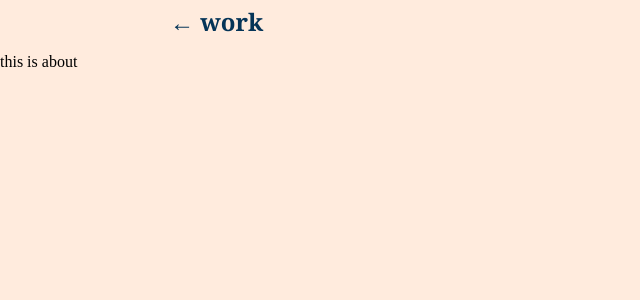
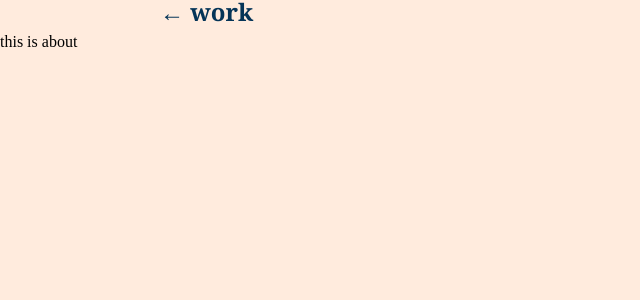
Before and after one commit to dmateobuitrago/portfolio, a Next.js app: page /about in a window 1280 px wide. Shown: the top 300 px of the page, without its empty margins (0-640 px from the left). Built offline with nearby package versions, Linux system fonts and the light colour scheme; a web font is replaced by a local one.

Commit message:
fix mas width of layout

```diff
--- a/components/atoms/GridBlock.js
+++ b/components/atoms/GridBlock.js
@@ -41,6 +41,11 @@ const Block = styled.div`
             width: ${100*props.colLarge/props.theme.grid + '%'};
         `}
     }
+    @media screen and (min-width: ${props => props.theme.minBreakPoints.xlarge}){
+        ${props => props.colXlarge && `
+            width: ${100*props.colXlarge/props.theme.grid + '%'};
+        `}
+    }
 `;
 
 class GridBlock extends React.Component {
@@ -51,6 +56,7 @@ class GridBlock extends React.Component {
                     colSmall={this.props.colSmall}
                     colMedium={this.props.colMedium}
                     colLarge={this.props.colLarge}
+                    colXlarge={this.props.colXlarge}
                     padding={this.props.padding}
                     pt={this.props.pt}
                     pr={this.props.pr}
--- a/components/layout/Header.js
+++ b/components/layout/Header.js
@@ -7,6 +7,7 @@ import GridContainer from "../atoms/GridContainer";
 import Divider from "../atoms/Divider";
 import { data } from "../../static/data/data.js";
 import styled from 'styled-components';
+import OneBigColumn from "./OneBigColumn";
 
 const Anchor = styled.a`
   text-decoration: none;
@@ -59,9 +60,7 @@ class Header extends React.Component {
 
   render() {
     return (
-      <GridContainer>
-        <GridBlock col="0" colMedium="1" />
-        <GridBlock col="8" colMedium="6" padding>
+      <OneBigColumn>
           {this.props.isHome ? <Divider /> : ""}
           <div>
             <Typography type="subtitle" bold dark>
@@ -72,9 +71,7 @@ class Header extends React.Component {
           </div>
           {this.props.isHome ? this.renderInfo() : ""}
           {this.props.isHome ? <Divider /> : ""}
-        </GridBlock>
-        <GridBlock col="0" colMedium="1" />
-      </GridContainer>
+      </OneBigColumn>
     );
   }
 }
--- a/components/layout/OneBigColumn.js
+++ b/components/layout/OneBigColumn.js
@@ -8,6 +8,11 @@ const ReverseGridContainter = styled(GridContainer)`
     flex-direction: column-reverse;
   }
 `;
+
+const BigColum = styled(GridContainer)`
+  max-width: ${props => props.theme.maxBreakPoints.xLarge};
+  margin: 0 auto;
+`
 
 class OneBigColumn extends React.Component {
   renderContent(){
@@ -22,13 +27,13 @@ class OneBigColumn extends React.Component {
   }
   render() {
     return (
-      <GridContainer>
-        <GridBlock col="0" colMedium="1" />
-        <GridBlock col="8" colMedium="6">
+      <BigColum>
+        <GridBlock col="0" colMedium="1" colXlarge="0" />
+        <GridBlock col="8" colMedium="6" colXlarge="8">
           {this.renderContent()}
         </GridBlock>
-        <GridBlock col="0" colMedium="1" />
-      </GridContainer>
+        <GridBlock col="0" colMedium="1" colXlarge="0" />
+      </BigColum>
     );
   }
 }
--- a/styles/tema.js
+++ b/styles/tema.js
@@ -21,11 +21,13 @@ export const tema = {
     minBreakPoints:{
         small: '451px',
         medium: '769px',
-        large: '961px'
+        large: '961px',
+        xlarge: '1281px'
     },
     maxBreakPoints:{
         small: '450px',
         medium: '768px',
-        large: '960px'
+        large: '960px',
+        xLarge: '1280px'
     }
 }
```
Also changed, not shown: components/project/BigImage.js (+6 -1 lines).
